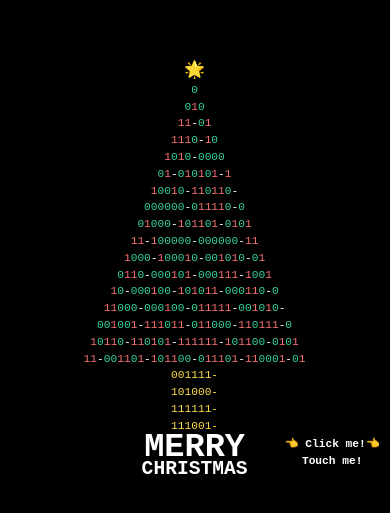
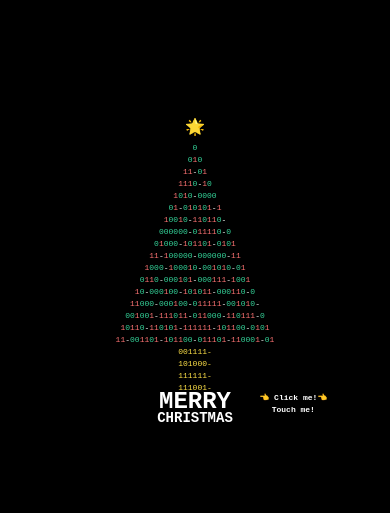
Before and after one commit to ju-nong/christmas-tree, a Vue app: page / in a window 390 px wide. Shown: the part 155-668 px from the top of the page. Built offline with nearby package versions, Linux system fonts and the light colour scheme.

Commit message:
style : 반응형 글자 크기 적용

```diff
--- a/src/App.vue
+++ b/src/App.vue
@@ -16,7 +16,7 @@
                     />
                 </Floor>
             </div>
-            <div class="tree-body text-yellow-300 w-[75px] break-all">
+            <div class="tree-body text-yellow-300">
                 {{ bodyBinarys }}
             </div>
             <div class="tree-footer font-black mt-[-6px]">
@@ -97,6 +97,12 @@ function getRandomBinary(len) {
 
 <style lang="scss">
 .tree {
+    &-body {
+        width: 75px;
+        font-size: 1rem;
+        line-height: 1.5rem;
+    }
+
     &-footer {
         position: relative;
 
@@ -106,6 +112,18 @@ function getRandomBinary(len) {
             &.on {
                 text-shadow: 0 0 10px #ffffff;
             }
+
+            p {
+                &:nth-child(1) {
+                    font-size: 3rem;
+                    line-height: 1;
+                }
+
+                &:nth-child(2) {
+                    font-size: 1.75rem;
+                    line-height: 1rem;
+                }
+            }
         }
 
         &-guide {
@@ -113,6 +131,39 @@ function getRandomBinary(len) {
             animation: FooterGuide;
             animation-duration: 2.5s;
             animation-iteration-count: infinite;
+            font-size: 1rem;
+            line-height: 1.5rem;
+        }
+    }
+}
+
+@media screen and (max-width: 500px) {
+    .tree {
+        &-body {
+            width: 33.6px;
+            font-size: 0.5rem;
+            line-height: 0.75rem;
+        }
+
+        &-footer {
+            &-main {
+                p {
+                    &:nth-child(1) {
+                        font-size: 1.5rem;
+                        line-height: 1.75rem;
+                    }
+
+                    &:nth-child(2) {
+                        font-size: 0.875rem;
+                        line-height: 0.25rem;
+                    }
+                }
+            }
+
+            &-guide {
+                font-size: 0.5rem;
+                line-height: 0.75rem;
+            }
         }
     }
 }
--- a/src/components/Floor.vue
+++ b/src/components/Floor.vue
@@ -6,4 +6,16 @@
 
 <script setup></script>
 
-<style lang="scss"></style>
+<style lang="scss">
+p {
+    font-size: 1rem;
+    line-height: 1.5rem;
+}
+
+@media screen and (max-width: 500px) {
+    p {
+        font-size: 0.5rem;
+        line-height: 0.75rem;
+    }
+}
+</style>
--- a/src/components/Star.vue
+++ b/src/components/Star.vue
@@ -1,5 +1,5 @@
 <template>
-    <p class="text-2xl" :class="`${props.twinkle ? 'star' : ''}`">🌟</p>
+    <p :class="`${props.twinkle ? 'star' : ''}`">🌟</p>
 </template>
 
 <script setup>
@@ -13,4 +13,16 @@ const props = defineProps({
 });
 </script>
 
-<style lang="scss"></style>
+<style lang="scss" scoped>
+p {
+    font-size: 1.5rem;
+    line-height: 2rem;
+}
+
+@media screen and (max-width: 500px) {
+    p {
+        font-size: 1rem;
+        line-height: 1.75rem;
+    }
+}
+</style>
--- a/src/style.scss
+++ b/src/style.scss
@@ -52,10 +52,3 @@ body {
         transform: translate(130%, -50%);
     }
 }
-
-@media screen and (max-width: 500px) {
-    .tree {
-        transform: scale(0.7);
-        transform-origin: center;
-    }
-}
```
